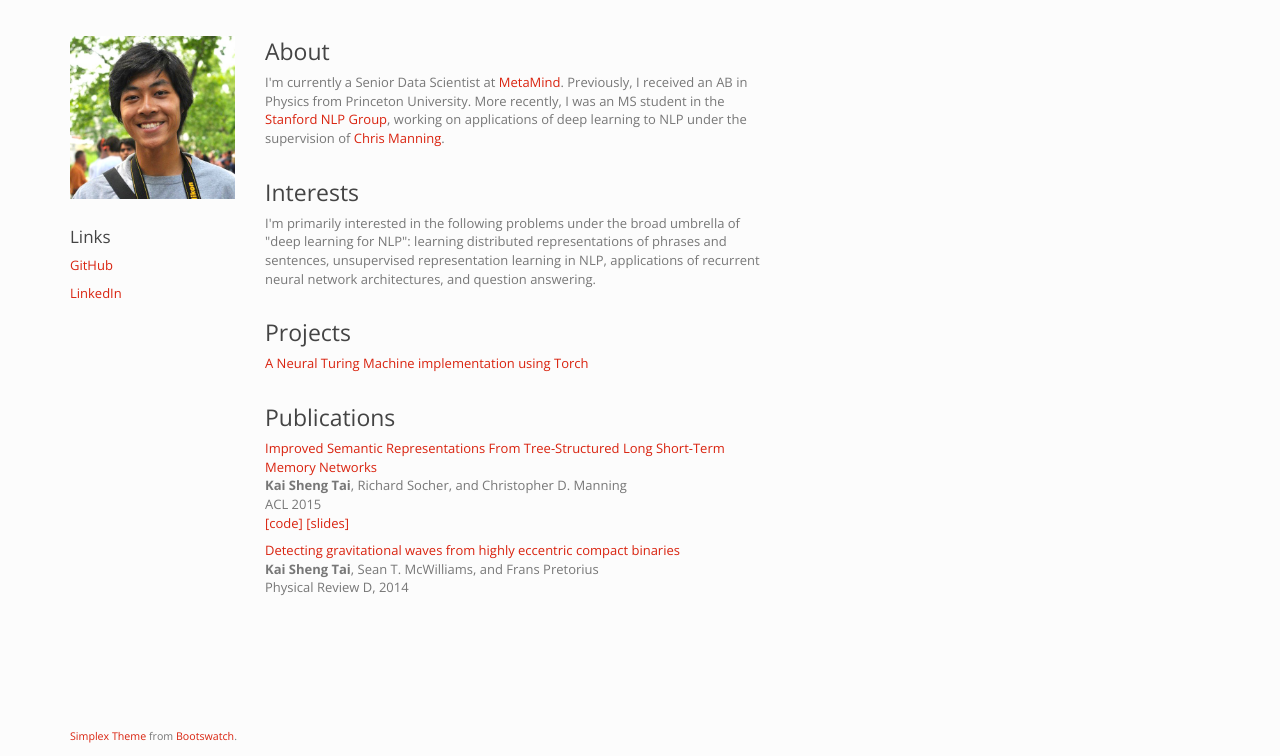
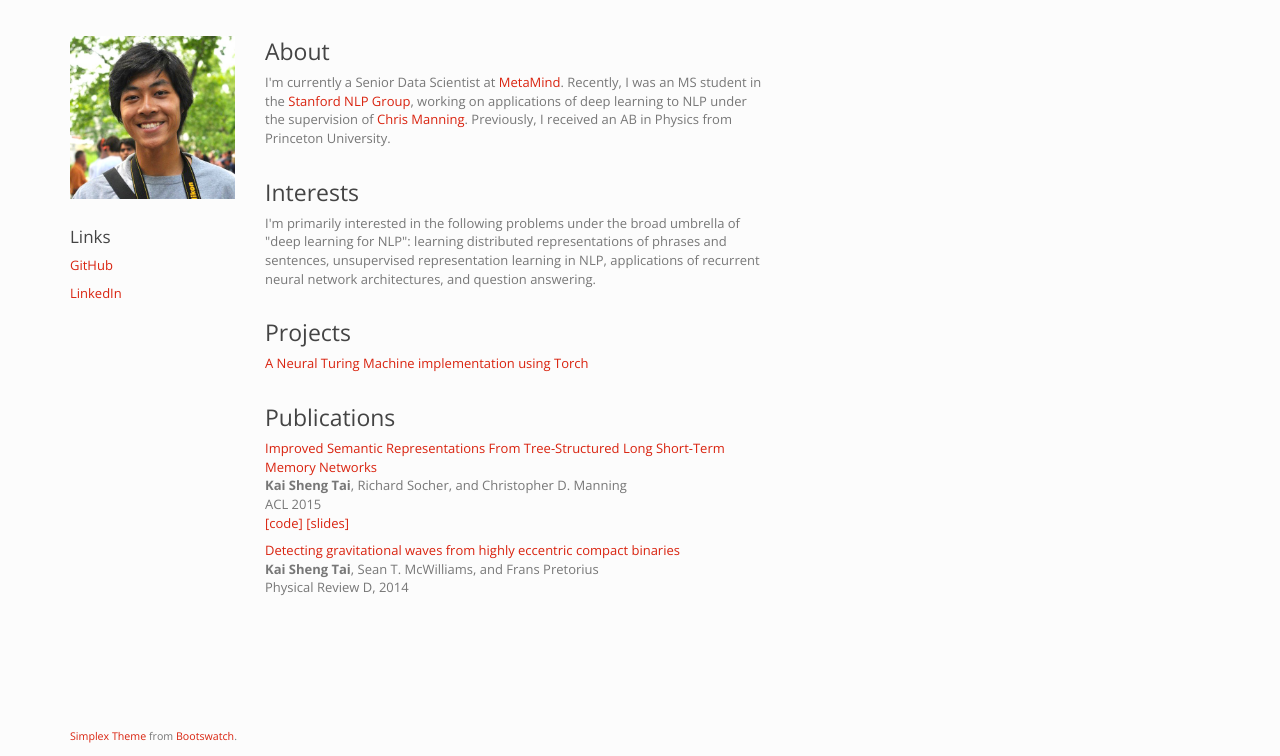
Before and after one commit to kaishengtai/kaishengtai.github.io, a plain HTML site: page index.html in a window 1280 px wide. Shown: the part 44-800 px from the top of the page. Drawn offline with nearby package versions, Linux system fonts and the light colour scheme.

Commit message:
Update index.html

```diff
--- a/index.html
+++ b/index.html
@@ -46,7 +46,7 @@
         <div class="col-md-7">
           <div class="info-panel">
             <h3>About</h3>
-            <p>I'm currently a Senior Data Scientist at <a href="//metamind.io" target="_blank">MetaMind</a>. Previously, I received an AB in Physics from Princeton University. More recently, I was an MS student in the <a href="//nlp.stanford.edu" target="_blank">Stanford NLP Group</a>, working on applications of deep learning to NLP under the supervision of <a href="//nlp.stanford.edu/manning" target="_blank">Chris Manning</a>.
+            <p>I'm currently a Senior Data Scientist at <a href="//metamind.io" target="_blank">MetaMind</a>. Recently, I was an MS student in the <a href="//nlp.stanford.edu" target="_blank">Stanford NLP Group</a>, working on applications of deep learning to NLP under the supervision of <a href="//nlp.stanford.edu/manning" target="_blank">Chris Manning</a>. Previously, I received an AB in Physics from Princeton University.
           </div>
 
           <div class="info-panel">
```
